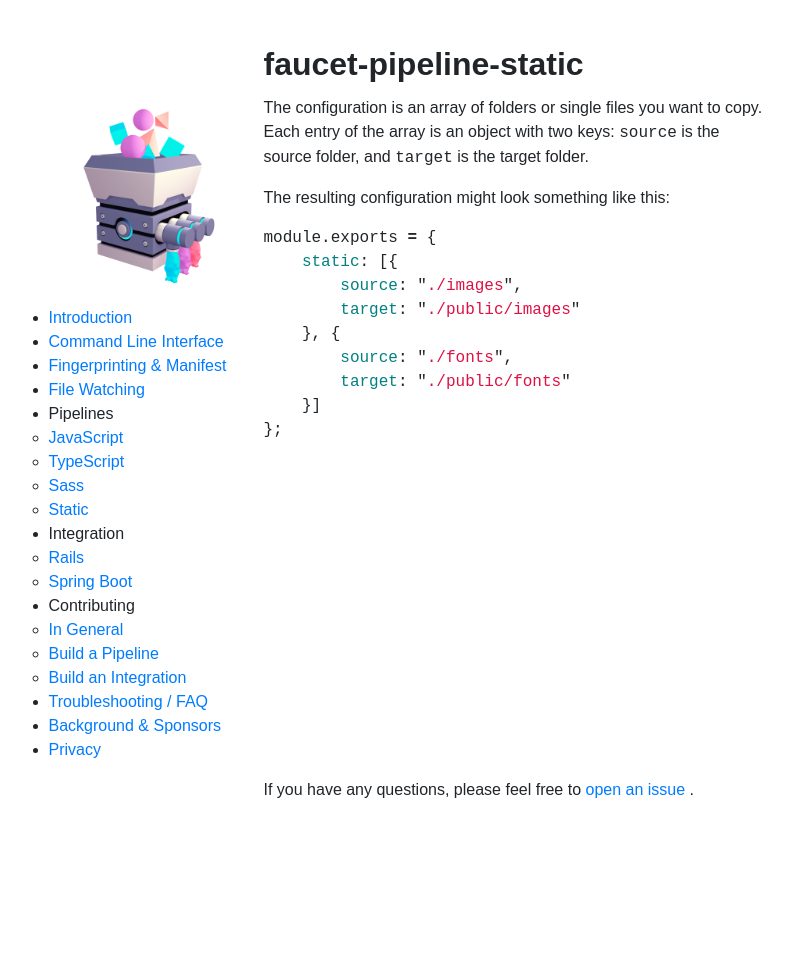
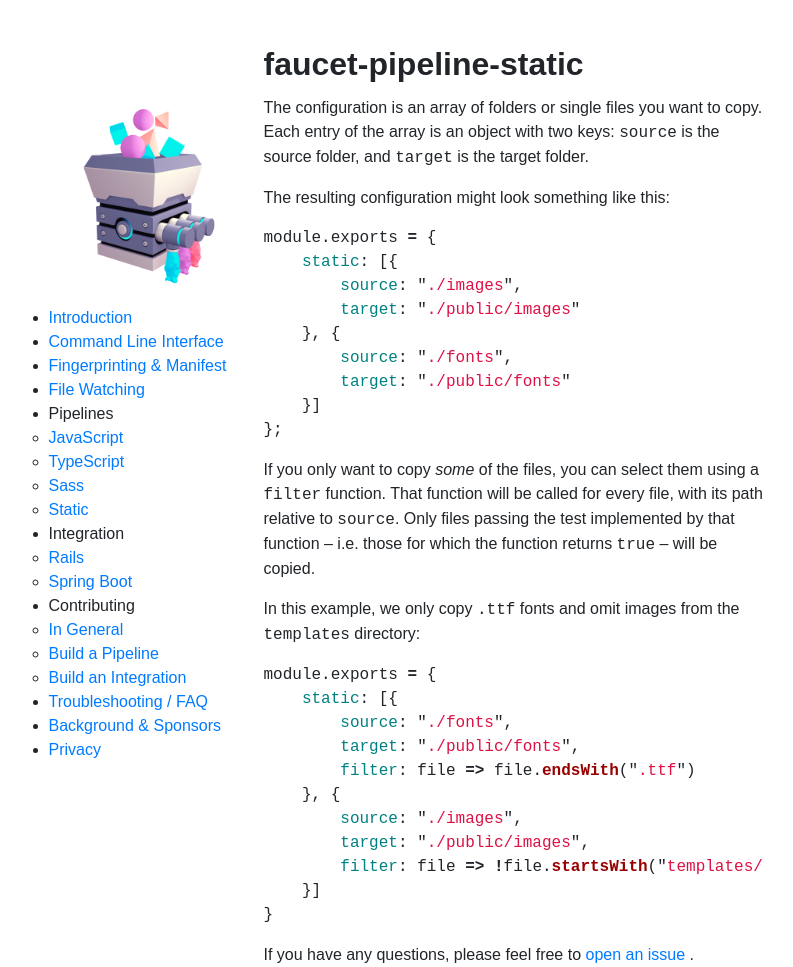
Before and after one commit to faucet-pipeline/docs, a Jekyll site: the page built from static.md, in a window 1280 px wide. Shown: the whole page, without its empty margins (234-1027 px from the left). Built offline with Jekyll 4.4.1, drawn with Linux system fonts in a browser that asks for light colours; before the commit the page ends 900 px from its top, so only the background shows below that.

Commit message:
Document faucet-static's filtering

````diff
--- a/static.md
+++ b/static.md
@@ -20,3 +20,25 @@ module.exports = {
     }]
 };
 ```
+
+If you only want to copy _some_ of the files, you can select them using a
+`filter` function. That function will be called for every file, with its path
+relative to `source`. Only files passing the test implemented by that function –
+i.e. those for which the function returns `true` – will be copied.
+
+In this example, we only copy `.ttf` fonts and omit images from the `templates`
+directory:
+
+```js
+module.exports = {
+    static: [{
+        source: "./fonts",
+        target: "./public/fonts",
+        filter: file => file.endsWith(".ttf")
+    }, {
+        source: "./images",
+        target: "./public/images",
+        filter: file => !file.startsWith("templates/")
+    }]
+}
+```
````
